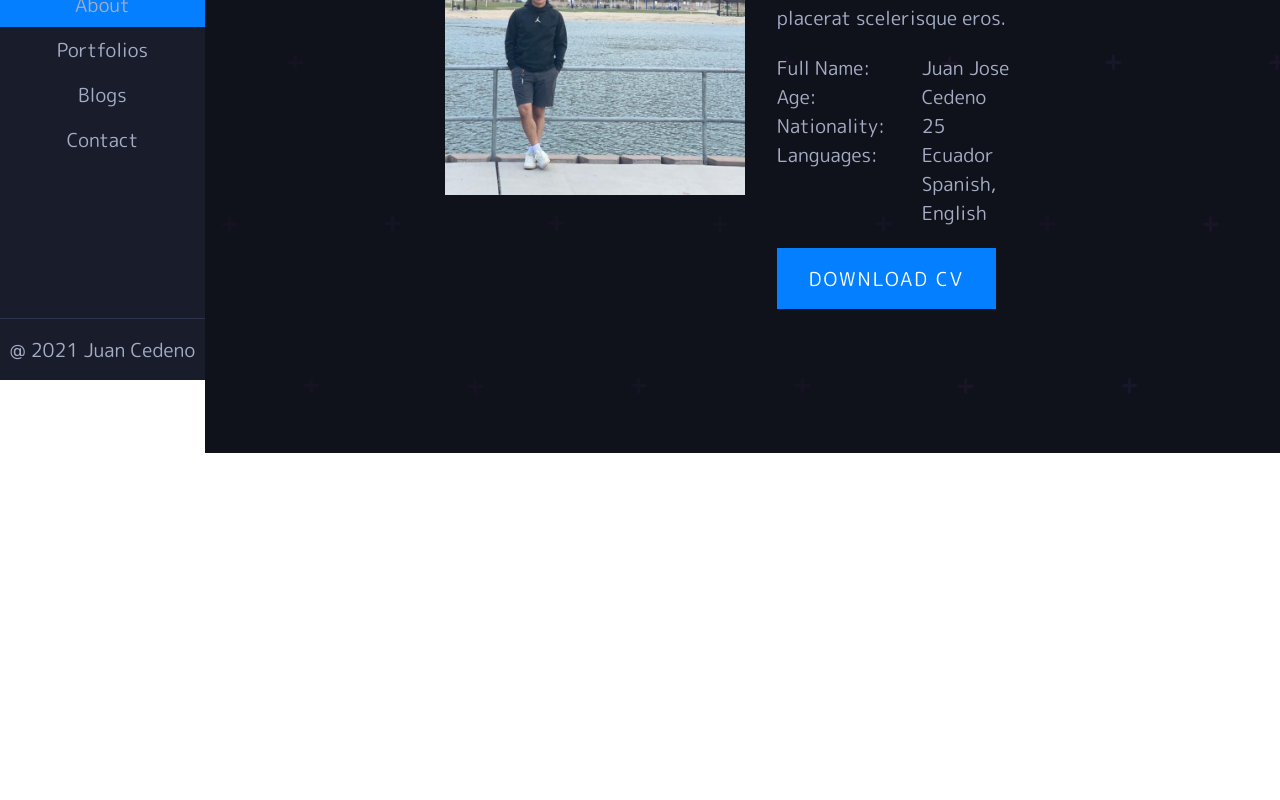
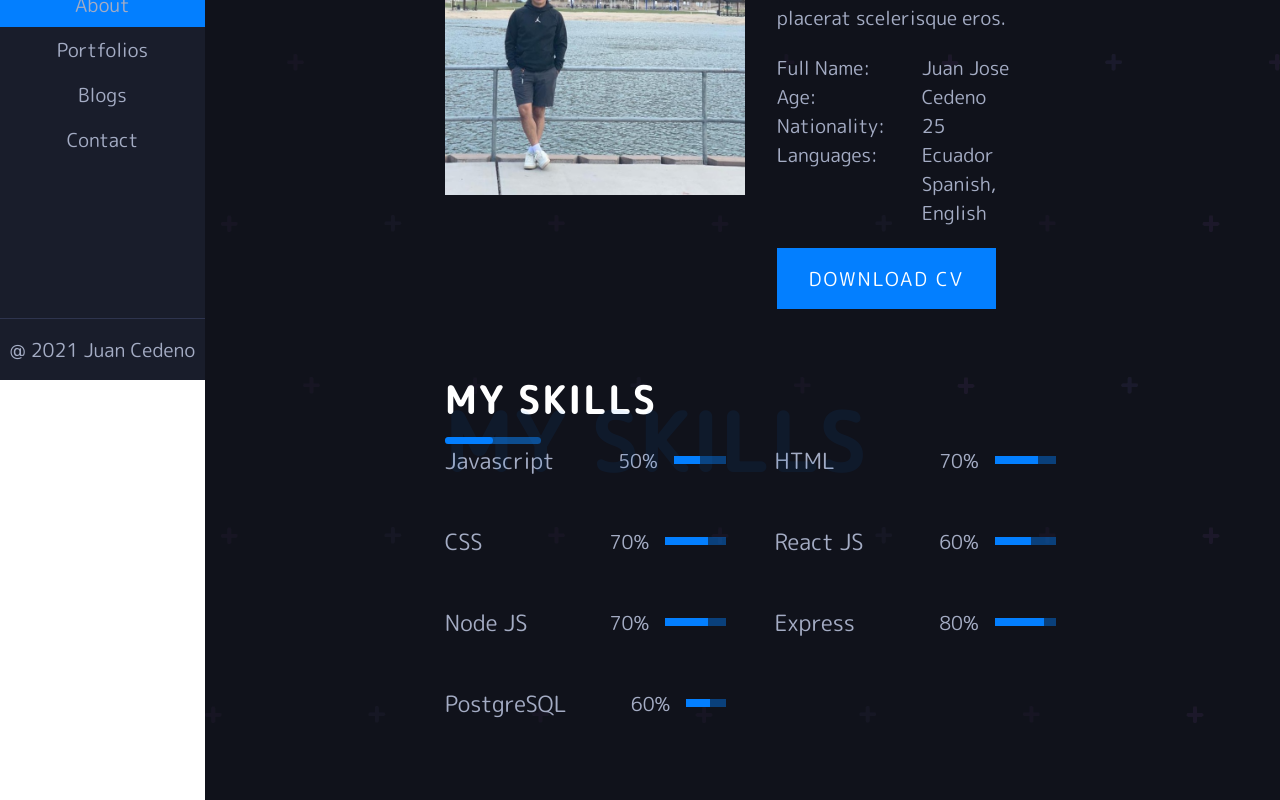
Before and after one commit to juancedeno96/blog-page, a React (Create React App) app: page /about in a window 1280 px wide. Shown: the part 420-1220 px from the top of the page. Before the commit the page ends 873 px from the top, so only its background shows below. Built offline with nearby package versions, Linux system fonts and the light colour scheme.

Commit message:
added skills section to about page

```diff
--- a/src/Components/SkillsSection.js
+++ b/src/Components/SkillsSection.js
@@ -1,11 +1,21 @@
-import React from 'react'
+import React from "react";
 
-function SkillsSection() {
-    return (
-        <div className='SkillsSection'>
-
+function SkillsSection({ skill, progress, width }) {
+  return (
+    <div className="SkillsSection">
+      <div className="skills-container">
+        <h5 className="skill-title">{skill}</h5>
+        <div className="skill-bar">
+          <p className="skill-text">{progress}</p>
+          <div className="skill-progress">
+            <div className="progress">
+                <div className="inner-progress" style={{width:width}}></div>
+            </div>
+          </div>
         </div>
-    )
+      </div>
+    </div>
+  );
 }
 
-export default SkillsSection
+export default SkillsSection;
--- a/src/Pages/AboutPage.js
+++ b/src/Pages/AboutPage.js
@@ -1,14 +1,28 @@
-import React from 'react'
-import Title from '../Components/Title'
-import ImageSection from '../Components/ImageSection'
+import React from "react";
+import Title from "../Components/Title";
+import ImageSection from "../Components/ImageSection";
+import SkillsSection from "../Components/SkillsSection";
 
 function AboutPage() {
-    return (
-        <div className='AboutPage'>
-            <Title title={'About Me'} span={'About Me'}/>
-            <ImageSection/>
-        </div>
-    )
+  return (
+    <div className="AboutPage">
+      <Title title={"About Me"} span={"About Me"} />
+      <ImageSection />
+      <Title title={"My Skills"} span={"My Skills"} />
+      <div className="skills-container">
+        <SkillsSection skill={"Javascript"} progress={"50%"} width={"50%"} />
+        <SkillsSection skill={"HTML"} progress={"70%"} width={"70%"} />
+        <SkillsSection skill={"CSS"} progress={"70%"} width={"70%"} />
+        <SkillsSection skill={"React JS"} progress={"60%"} width={"60%"} />
+        <SkillsSection skill={"Node JS"} progress={"70%"} width={"70%"} />
+        <SkillsSection skill={"Express"} progress={"80%"} width={"80%"} />
+        <SkillsSection skill={"PostgreSQL"} progress={"60%"} width={"60%"} />
+
+
+
+      </div>
+    </div>
+  );
 }
 
-export default AboutPage
+export default AboutPage;
```
